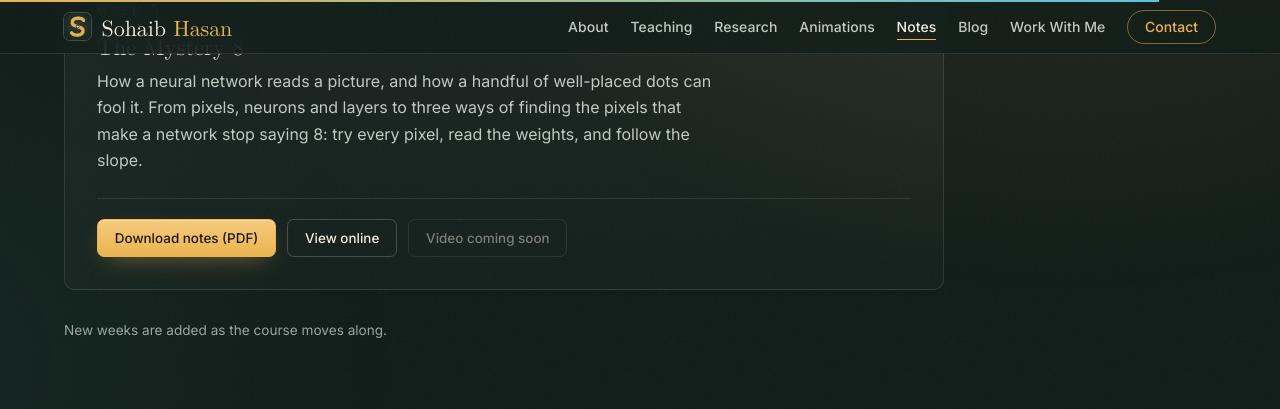
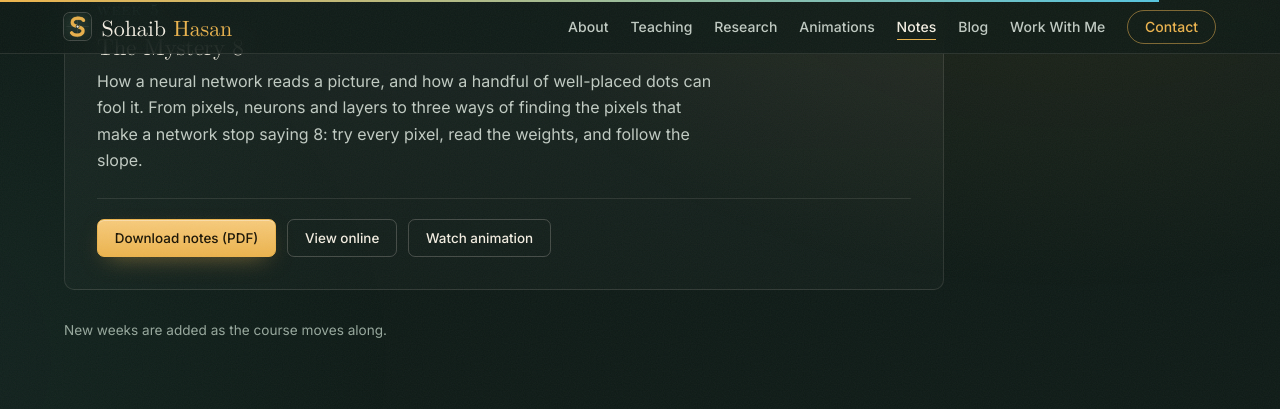
Before and after one commit to Sohaib-Hasan/Sohaib-Hasan.github.io, a Jekyll site: the page notes-stanford-pai.html, which Jekyll copies as it is, in a window 1280 px wide and 900 px high, scrolled down 2252 px. Shown: the top 409 px of the window. Built offline with Jekyll 4.4.1, drawn with Linux system fonts in a browser that asks for light colours.

Commit message:
Add files via upload

```diff
--- a/notes-stanford-pai.html
+++ b/notes-stanford-pai.html
@@ -165,7 +165,7 @@
       <div class="week-actions">
         <a class="btn primary small" href="notes/stanford-pai/week-5.pdf" download>Download notes (PDF)</a>
         <a class="btn outline small" href="viewer.html?file=notes/stanford-pai/week-5.pdf&amp;title=Probability%20for%20AI%2C%20Week%205" target="_blank" rel="noopener">View online</a>
-        <button class="btn outline small video-toggle" type="button" data-video="" aria-expanded="false">Watch animation</button>
+        <button class="btn outline small video-toggle" type="button" data-video="cuQjCa8p8EM" aria-expanded="false">Watch animation</button>
       </div>
       <div class="video-embed" hidden></div>
     </article>
```
